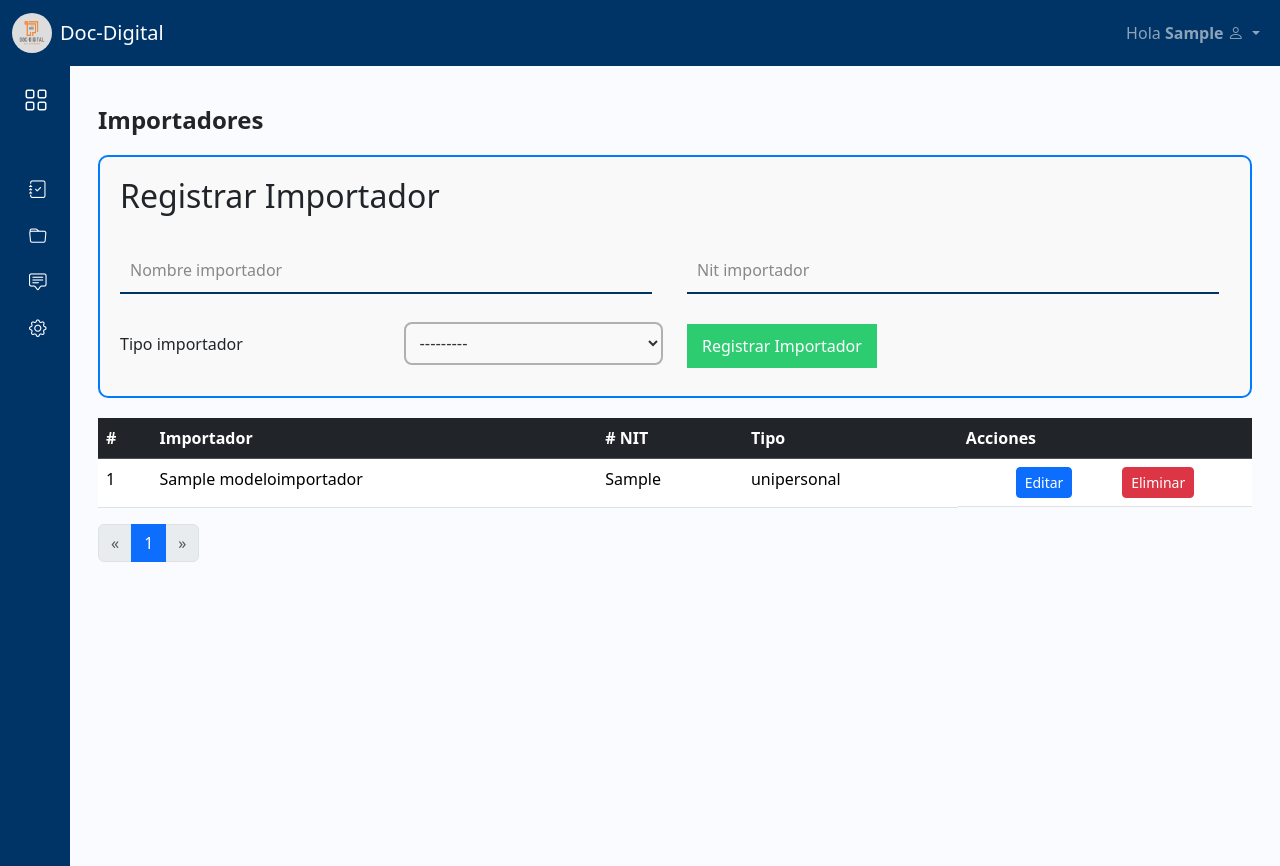
After one commit to DanielRojas2/DocDigital, a Django app: page /datos_carpeta/importadores/ in a window 1280 px wide. The commit adds this page. Run offline with Django 5.2, Linux system fonts and the light colour scheme; a user stored in the database is signed in; tables that the repository leaves empty hold one stand-in row (values such as "Sample post"); some libraries are stand-ins or nearby versions.

Commit message:
creado: plantilla para manejar la paginación, lógica de paginación para importador

```diff
--- a/docDigital/apps/app_datoscarpeta/models/ModeloImportador.py
+++ b/docDigital/apps/app_datoscarpeta/models/ModeloImportador.py
@@ -34,6 +34,10 @@ class ModeloImportador(models.Model):
     class Meta:
         verbose_name = 'Importador'
         verbose_name_plural = 'Importadores'
+        ordering = ['creado']
+        indexes = [
+            models.Index(fields=['creado'])
+        ]
 
     def clean(self):
         self.tipo_importador = escape(self.tipo_importador)
--- a/docDigital/apps/app_datoscarpeta/templates/importador/importadores.html
+++ b/docDigital/apps/app_datoscarpeta/templates/importador/importadores.html
@@ -5,6 +5,59 @@
 {% block content %}
     <div class="container-fluid mt-4">
         <h1>Importadores</h1>
+        <div class="form-container">
+            <h2>Registrar Importador</h2>
+            <form method="post" id="contact-form">
+                <div class="row d-flex align-items-center">
+                    {% for field in importador_form %}
+                        {% if field.name != 'tipo_importador' %}
+                            <div class="col-lg-6">
+                                <div class="input-container">
+                                    {{ field }}
+                                    <label for="{{ field.id_for_label }}">{{ field.label }}</label>
+                                    {% if field.errors %}
+                                        <ul class="errorList">
+                                            {% for error in field.errors %}
+                                                <li>{{ error }}</li>
+                                            {% endfor %}
+                                        </ul>
+                                    {% endif %}
+                                </div>
+                            </div>
+                        {% endif %}
+                    {% endfor %}
+                    <div class="col-lg-6 mb-2">
+                        <div class="select-container">
+                            {% for field in importador_form %}
+                                {% if field.name == 'tipo_importador' %}
+                                    <div class="row d-flex justify-content-center align-items-center">
+                                        <div class="col-lg-6">
+                                            <label for="{{ field.id_for_label }}">{{ field.label }}</label>
+                                        </div>
+                                        <div class="col-lg-6">
+                                            {{ field }}
+                                        </div>
+                                        {% if field.errors %}
+                                            <ul class="errorList">
+                                                {% for error in field.errors %}
+                                                    <li>{{ error }}</li>
+                                                {% endfor %}
+                                            </ul>
+                                        {% endif %}
+                                    </div>
+                                {% endif %}
+                            {% endfor %}
+                        </div>
+                    </div>
+                    <div class="col-lg-6 mb-2 d-flex justify-content-start align-items-center">
+                        {% csrf_token %}
+                        <div class="button-container">
+                            <button type="submit">Registrar Importador</button>
+                        </div>
+                    </div>
+                </div>
+            </form>
+        </div>
         <div class="table-container">
             <table class="table table-hover table-rwd">
                 <thead class="table-dark ">
--- a/docDigital/apps/app_datoscarpeta/views/ImportadorView.py
+++ b/docDigital/apps/app_datoscarpeta/views/ImportadorView.py
@@ -1,12 +1,17 @@
 from django.shortcuts import render, redirect, get_object_or_404
 from django.contrib.auth.decorators import login_required
+from django.core.paginator import Paginator, EmptyPage, PageNotAnInteger
 
 from ..models.ModeloImportador import ModeloImportador
 from ..forms.ImportadorForm import ImportadorForm
 
 @login_required
 def listar_importador(request):
-    importadores = ModeloImportador.objects.all()[:5]
+    lista_importadores = ModeloImportador.objects.all()
+
+    paginator = Paginator(lista_importadores, 5)
+    page_number = request.GET.get('page',1)
+
     if request.method == 'POST':
         importador_form = ImportadorForm(request.POST)
         if importador_form.is_valid():
@@ -14,6 +19,14 @@ def listar_importador(request):
             return redirect("importadores")
     else:
         importador_form = ImportadorForm()
+
+    try:
+        importadores = paginator.page(page_number)
+    except PageNotAnInteger:
+        importadores = paginator.page(1)
+    except EmptyPage:
+        importadores = paginator.page(paginator.num_pages)
+
     return render(
         request, 'importador/importadores.html',
         {
@@ -25,6 +38,7 @@ def listar_importador(request):
 @login_required
 def editar_importador(request, pk):
     importador = get_object_or_404(ModeloImportador, pk=pk)
+
     if request.method == 'POST':
         editar_importador_form = ImportadorForm(
             request.POST, instance=importador
@@ -34,6 +48,7 @@ def editar_importador(request, pk):
             return redirect("importadores")
     else:
         editar_importador_form = ImportadorForm(instance=importador)
+
     return render(
         request, 'importador/editar_importador.html',
         {
--- a/docDigital/apps/app_inicio/static/css/base.css
+++ b/docDigital/apps/app_inicio/static/css/base.css
@@ -57,7 +57,7 @@ h2 {
 
 .input-container {
     position: relative;
-    margin: 50px 0;
+    margin: 25px 0;
 }
 
 .input-container input {
--- /dev/null
+++ b/docDigital/apps/app_inicio/templates/pagination.html
@@ -0,0 +1,43 @@
+<div class="pagination">
+    <nav aria-label="Page navigation example">
+        <ul class="pagination">
+            {% if page.has_previous %}
+                <li class="page-item">
+                    <a class="page-link" href="?page={{ page.previous_page_number }}" aria-label="Anterior">
+                        <span aria-hidden="true">&laquo;</span>
+                    </a>
+                </li>
+            {% else %}
+                <li class="page-item disabled">
+                    <span class="page-link" aria-label="Anterior">
+                        <span aria-hidden="true">&laquo;</span>
+                    </span>
+                </li>
+            {% endif %}
+            {% for num in page.paginator.page_range %}
+                {% if num == page.number %}
+                    <li class="page-item active" aria-current="page">
+                        <span class="page-link">{{ num }}</span>
+                    </li>
+                {% else %}
+                    <li class="page-item">
+                        <a class="page-link" href="?page={{ num }}">{{ num }}</a>
+                    </li>
+                {% endif %}
+            {% endfor %}
+            {% if page.has_next %}
+                <li class="page-item">
+                    <a class="page-link" href="?page={{ page.next_page_number}}" aria-label="Siguiente">
+                        <span aria-hidden="true">&raquo;</span>
+                    </a>
+                </li>
+            {% else %}
+                <li class="page-item disabled">
+                    <span class="page-link" aria-label="Siguiente">
+                        <span aria-hidden="true">&raquo;</span>
+                    </span>
+                </li>
+            {% endif %}
+        </ul>
+    </nav>
+</div>
--- a/docDigital/docDigital/urls.py
+++ b/docDigital/docDigital/urls.py
@@ -19,7 +19,7 @@ from django.urls import path, include
 
 urlpatterns = [
     path('admin/', admin.site.urls),
+    path('', include('apps.app_inicio.urls')),
     path('usuarios/', include('apps.app_usuarios.urls')),
-    path('home/', include('apps.app_inicio.urls')),
-    path('recinto_aduanero/', include('apps.app_datoscarpeta.urls')),
+    path('datos_carpeta/', include('apps.app_datoscarpeta.urls')),
 ]
```
Also changed, not shown: other parts of docDigital/apps/app_datoscarpeta/templates/importador/importadores.html (+1 -53 lines), docDigital/apps/app_datoscarpeta/migrations/0002_alter_modeloimportador_options_and_more.py (added).
